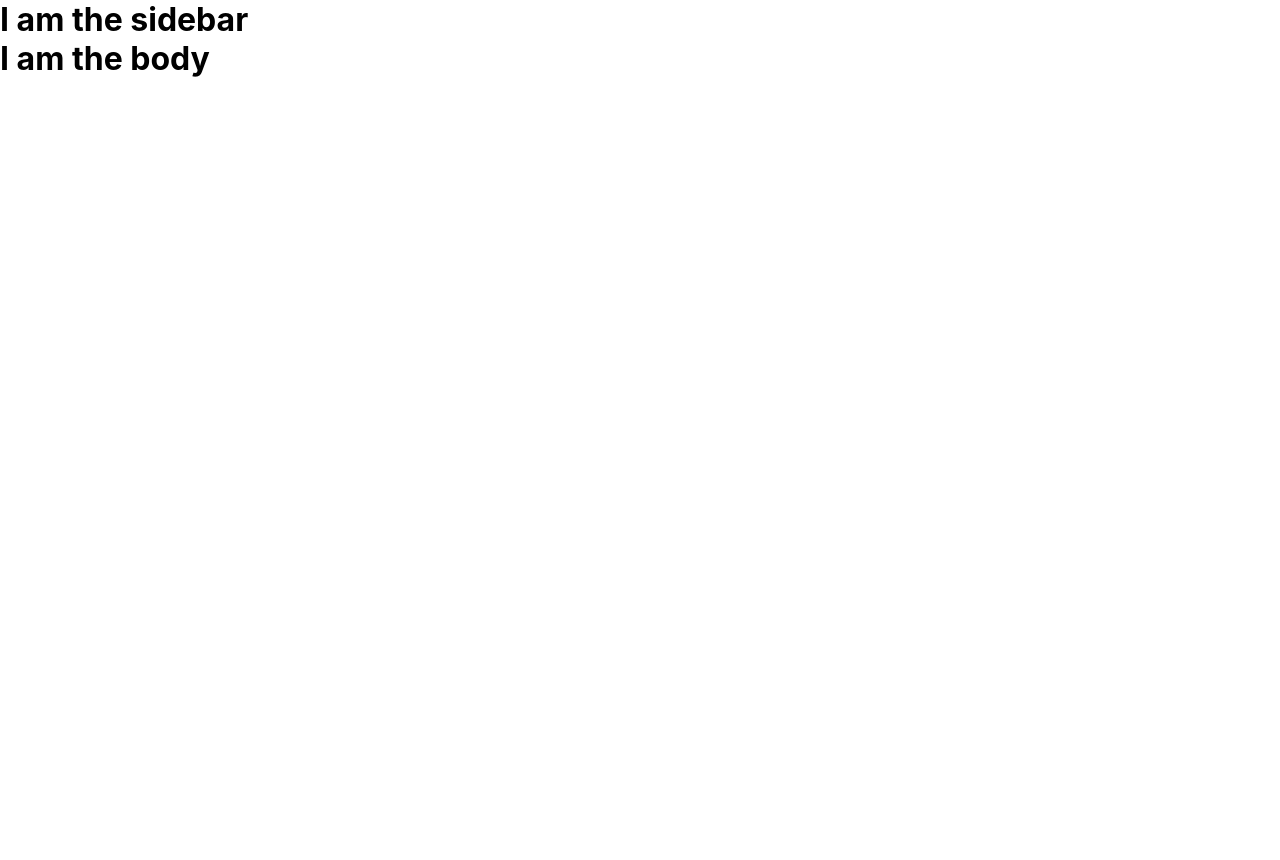
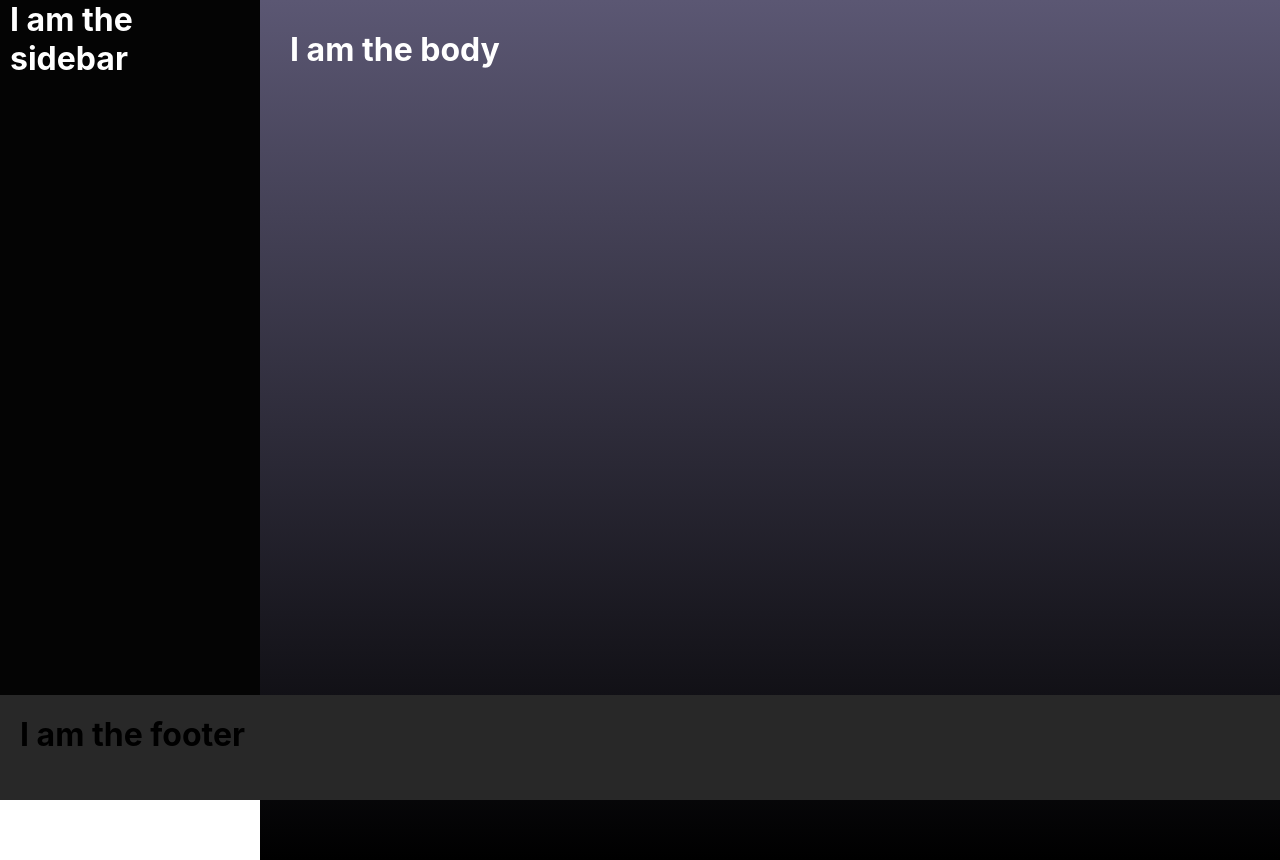
Before and after one commit to A5t0n/spotify-clone, a React (Create React App) app: page / in a window 1280 px wide. Before the commit the page ends 800 px from the top, so only its background shows below. Built offline with nearby package versions, Linux system fonts and the light colour scheme; what spotify-web-api-js would draw is missing.

Commit message:
basic styling in body sidebar and footer

```diff
--- a/src/Body.css
+++ b/src/Body.css
@@ -0,0 +1,7 @@
+.body{
+    padding: 30px;
+    flex: 0.8;
+    height: 100vh;
+    color: white;
+    background: linear-gradient(rgb(91, 87, 115), rgba(0, 0, 0, 1));
+}
--- /dev/null
+++ b/src/Footer.css
@@ -0,0 +1,8 @@
+.footer{
+    position: fixed;
+    bottom: 0;
+    height: 65px;
+    width: 100%;
+    background-color: #282828;
+    padding: 20px;
+}
--- /dev/null
+++ b/src/Footer.js
@@ -0,0 +1,12 @@
+import React from "react";
+import "./Footer.css";
+
+function Footer (){
+    return(
+        <div className='footer'>
+            <h1>I am the footer</h1>
+        </div>
+    );
+}
+
+export default Footer;
--- a/src/Player.css
+++ b/src/Player.css
@@ -0,0 +1,3 @@
+.player_body{
+    display: flex;
+}
--- a/src/Player.js
+++ b/src/Player.js
@@ -2,6 +2,7 @@ import React from 'react'
 import './Player.css'
 import Sidebar from './Sidebar'
 import Body from './Body'
+import Footer from './Footer'
 
 function Player ({spotify}) {
     return (
@@ -14,6 +15,7 @@ function Player ({spotify}) {
             </div>
 
             {/* Footer */}
+            <Footer />
         </div>
     )
 }
--- a/src/Sidebar.css
+++ b/src/Sidebar.css
@@ -0,0 +1,10 @@
+.sidebar{
+    height: 100vh;
+    flex: 0.2;
+    color: white;
+    padding-left: 10px;
+    padding-right: 10px;
+    height: 100vh;
+    min-width: 230px;
+    background-color: #040404;
+}
```
